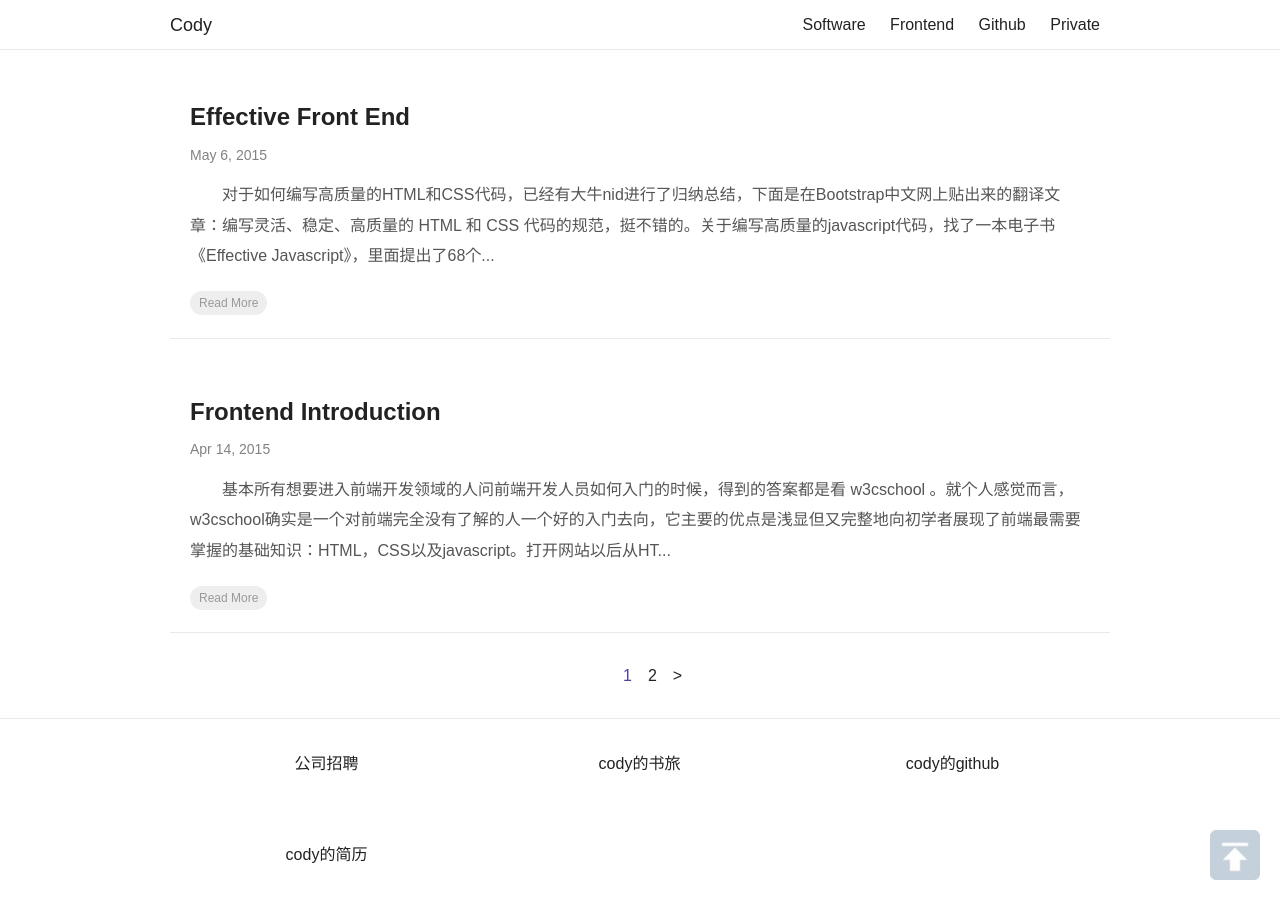
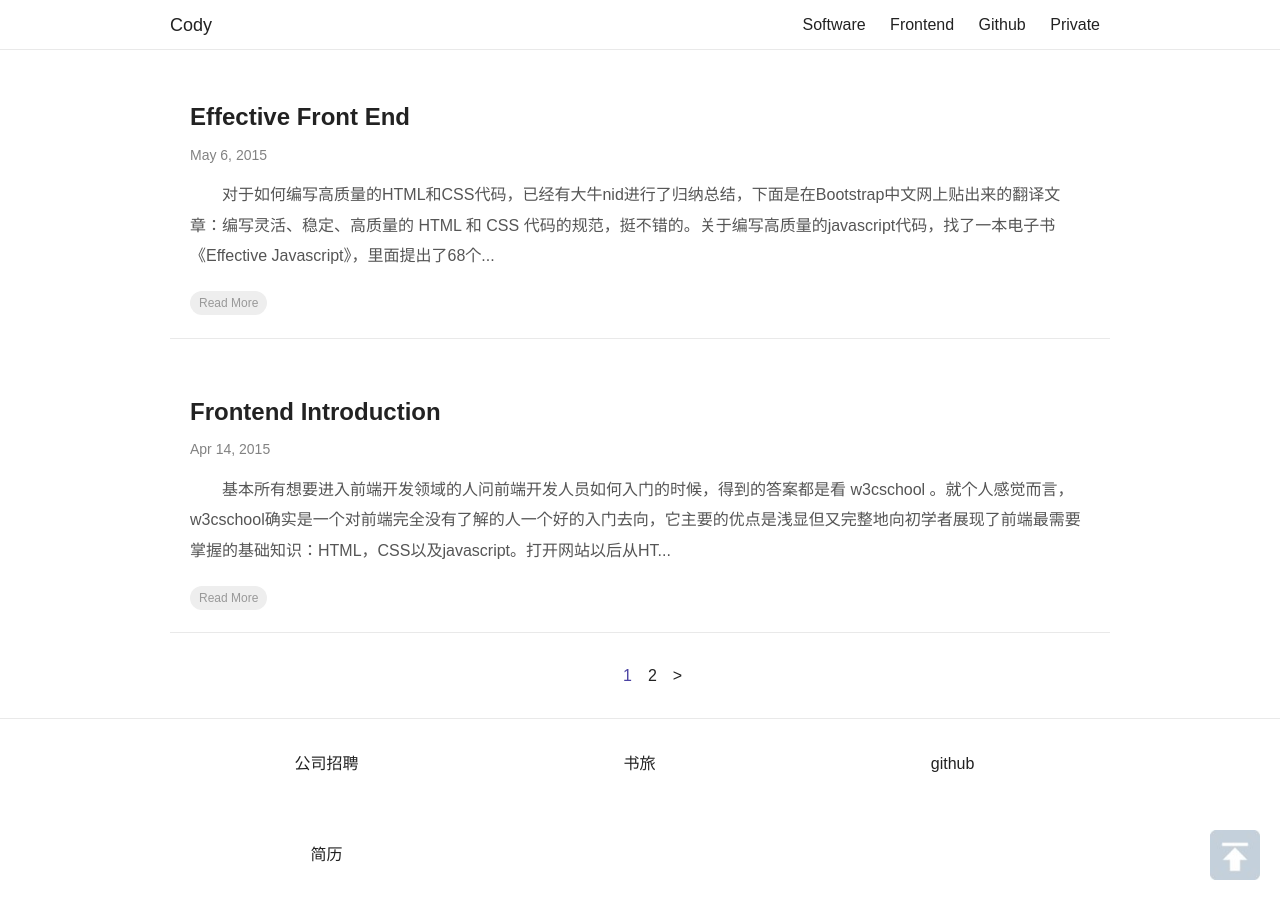
Before and after one commit to cody1991/cody1991.github.io, a Jekyll site: the page built from index.html, in a window 1280 px wide and 900 px high, scrolled down 1219 px. Built offline with Jekyll 4.4.1, drawn with Linux system fonts in a browser that asks for light colours; nearby versions of some CDN libraries; the list of posts is cut into pages by our own code.

Commit message:
update config
update my config

```diff
--- a/_config.yml
+++ b/_config.yml
@@ -7,8 +7,8 @@ baseurl: "http://cody1991.github.io"
 github_username:  cody1991
 paginate: 6
 paginate_path: "/page:num"
-footer_books: "cody的书旅"
-footer_github: "cody的github"
-footer_resume: "cody的简历"
+footer_books: "书旅"
+footer_github: "github"
+footer_resume: "简历"
 footer_resume_site: "http://cody1991.github.io/aboutme/index.html"
 port: 8070
```
